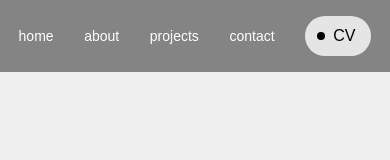
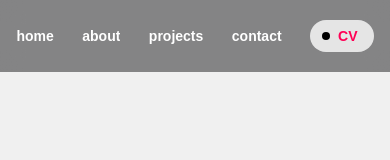
Before and after one commit to bcsurf2822/Benjamin-Corbett-Portfolio, a Next.js app: page / in a window 390 px wide. Shown: the top 160 px of the page. Built offline with nearby package versions, Linux system fonts and the light colour scheme.

Commit message:
nav is responsive and cv button is looking much better

```diff
--- a/app/components/nav/CVButton.js
+++ b/app/components/nav/CVButton.js
@@ -6,7 +6,7 @@ const CVButton = () => {
 
 
 
-      <button    onClick={() => window.open("./docs/corbett-cv.pdf")} className="group flex h-10 items-center gap-2 rounded-full bg-neutral-200 pl-3 pr-4 transition-all duration-300 ease-in-out hover:bg-black hover:pl-2 hover:text-white active:bg-neutral-700">
+      <button    onClick={() => window.open("./docs/corbett-cv.pdf")} className="group flex h-8 items-center gap-2 rounded-full bg-neutral-200 pl-3 pr-4 transition-all duration-300 ease-in-out hover:bg-black hover:pl-2 hover:text-white active:bg-neutral-700">
 
         <span className="rounded-full bg-black p-1 text-sm transition-colors duration-300 group-hover:bg-white">
 
@@ -14,7 +14,7 @@ const CVButton = () => {
 
         </span>
 
-        <span>CV</span>
+        <span className="text-sm text-primary font-bold">CV</span>
 
       </button>
 
--- a/app/components/nav/NavLink.js
+++ b/app/components/nav/NavLink.js
@@ -20,7 +20,7 @@ const NavLink = ({ href, text }) => {
   return (
     <Link
       href={href}
-      className="block h-[30px] overflow-hidden text-sm"
+      className="block h-[30px] overflow-hidden text-sm font-bold"
       rel="nofollow"
     >
       <motion.div whileHover={{ y: -30 }}>
```
